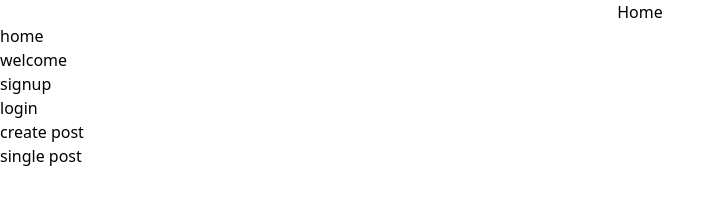
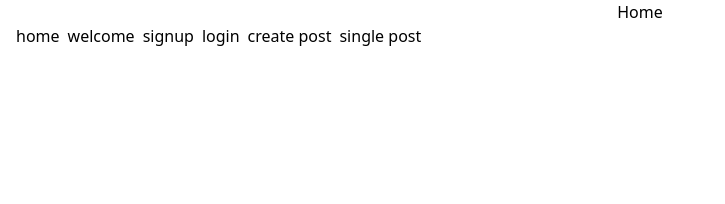
Before and after one commit to IsacHolstad/js-2-ca, a website built with Vite: page js-ca/index.html in a window 1280 px wide. Shown: the whole page, without its empty margins (0-725 px from the left). Built offline with nearby package versions, Linux system fonts and the light colour scheme.

Commit message:
navigation making

```diff
--- a/js-ca/index.html
+++ b/js-ca/index.html
@@ -9,12 +9,15 @@
   </head>
   <body>
   <h1 class="text-center">Home</h1>
-  <ul><a href="index.html">home</a> </ul>
-  <ul><a href="welcome.html">welcome</a> </ul>
-  <ul><a href="signup.html">signup</a> </ul>
-  <ul><a href="login.html">login</a> </ul>
-  <ul><a href="creat-post.html">create post</a> </ul>
-  <ul><a href="single-post.html">single post</a> </ul>
+
+  <div class="flex gap-2 list-none font-medium ml-4">
+    <li><a href="index.html">home</a> </li>
+    <li><a href="welcome.html">welcome</a> </li>
+    <li><a href="signup.html">signup</a> </li>
+    <li><a href="login.html">login</a> </li>
+    <li><a href="creat-post.html">create post</a> </li>
+    <li><a href="single-post.html">single post</a> </li>
+  </div>
 
 
 
```
